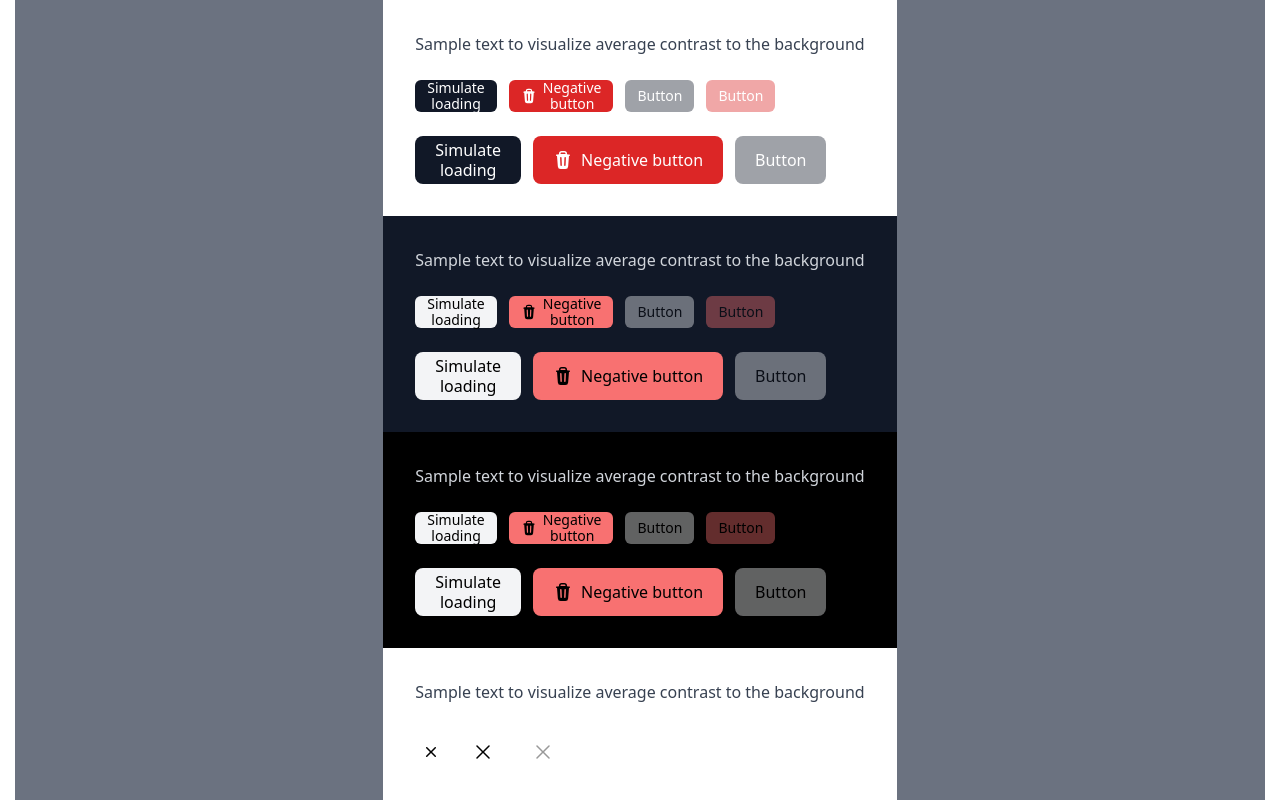
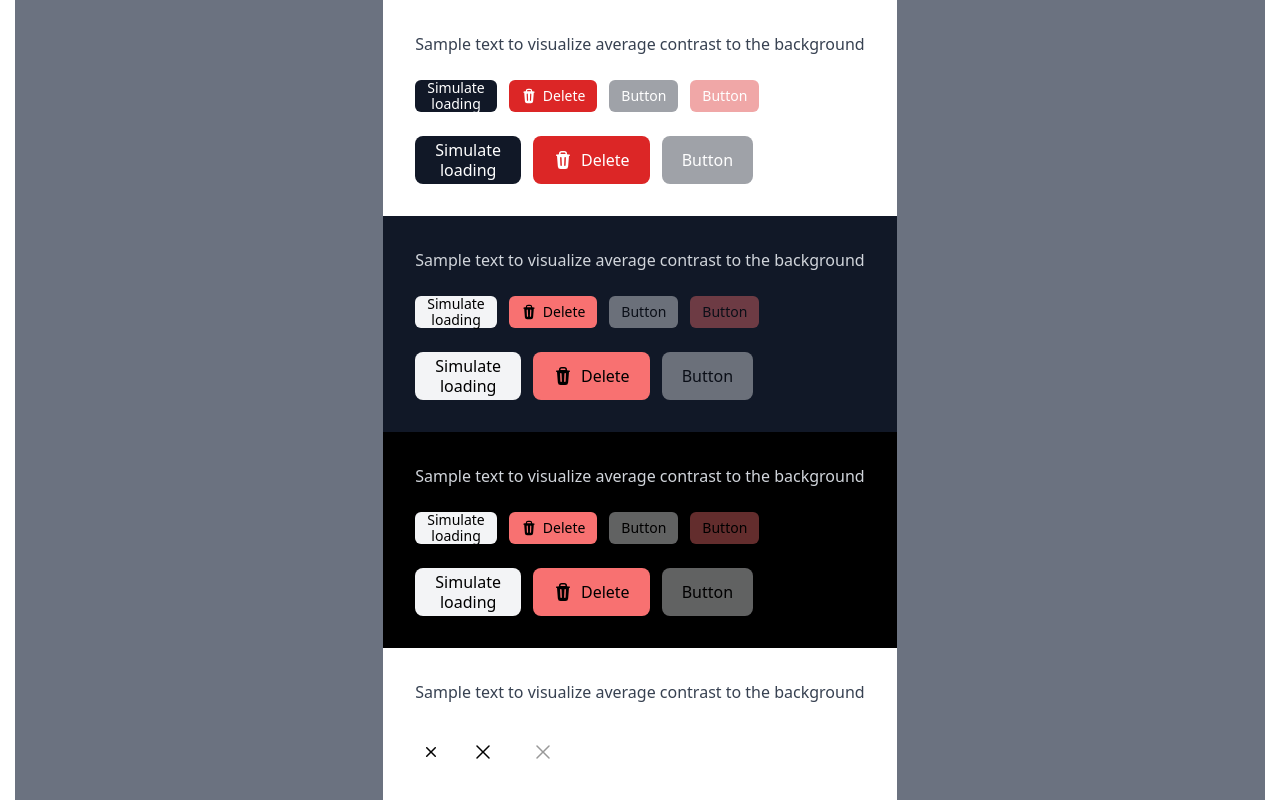
Before and after one commit to kripod/next-starter-strict, a Next.js app: page / in a window 1280 px wide. Shown: the top 800 px of the page. Built offline with nearby package versions, Linux system fonts and the light colour scheme.

Commit message:
refactor: button examples

```diff
--- a/src/pages/index.tsx
+++ b/src/pages/index.tsx
@@ -72,9 +72,7 @@ export default function Page() {
             </SimulatedLoadingPrimaryButton>
             <SimulatedLoadingPrimaryButton size="sm" sentiment="negative">
               <TrashIconSm className="h-4" />
-              Negative
-              <br />
-              button
+              Delete
             </SimulatedLoadingPrimaryButton>
             <PrimaryButton size="sm" disabled>
               Button
@@ -91,7 +89,7 @@ export default function Page() {
             </SimulatedLoadingPrimaryButton>
             <SimulatedLoadingPrimaryButton sentiment="negative">
               <TrashIconSm className="h-5" />
-              Negative button
+              Delete
             </SimulatedLoadingPrimaryButton>
             <PrimaryButton disabled>Button</PrimaryButton>
           </div>
```
